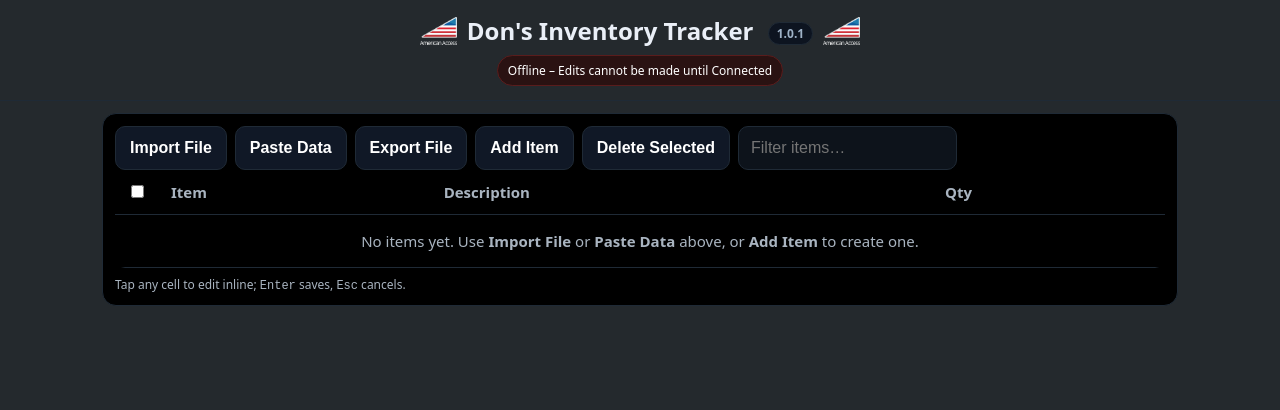
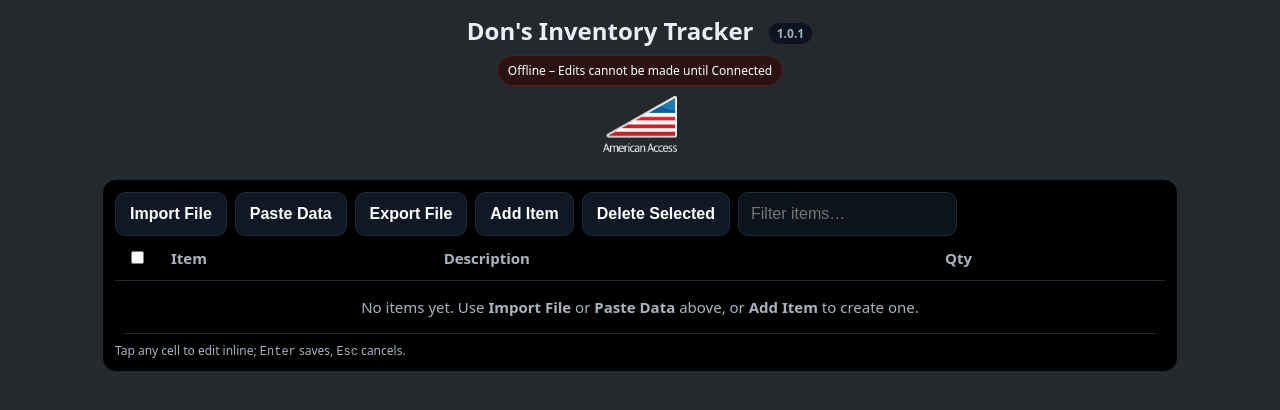
Before and after one commit to AAInventoryManager/Inventory-Manager, a plain HTML site: page index.html in a window 1280 px wide. Drawn offline with nearby package versions, Linux system fonts and the light colour scheme; no server answers.

Commit message:
ui: remove right header logo; move single logo below status and enlarge for readability

```diff
--- a/index.html
+++ b/index.html
@@ -74,7 +74,8 @@
       background:#0d131b;color:#fff;font-size:16px
     }
     .headwrap{display:flex;align-items:center;justify-content:center;gap:10px;flex-wrap:nowrap}
-    .logo{height:clamp(18px,4vw,28px);width:auto;display:block}
+    .logo{height:auto;width:auto;display:block}
+    .hero-logo{height:clamp(36px,8vw,56px); margin:10px auto 0 auto;}
     #filterBox{
       flex:1; min-width:160px; max-width:320px;
       padding:12px;border-radius:10px;border:1px solid var(--border);
@@ -99,18 +100,17 @@
       .toolbar .btn{flex:1}
       .scroll{max-height:calc(100vh - 240px)}
     }
-    @media (max-width:420px){ .logo.logo-right{ display:none } }
+    /* no right-side logo anymore */
     @media (max-width:360px){ .toolbar{gap:4px} }
   </style>
 </head>
 <body>
   <header>
     <div class="headwrap">
-      <img class="logo logo-left" src="./logo-aa.png" alt="" aria-hidden="true" />
       <h1>Don's Inventory Tracker <span class="ver" id="verBadge"></span></h1>
-      <img class="logo logo-right" src="./logo-aa.png" alt="American Access logo" />
     </div>
     <div id="statusBar" class="status">Checking server…</div>
+    <img class="logo hero-logo" src="./logo-aa.png" alt="American Access logo" />
   </header>
 
   <main>
```
